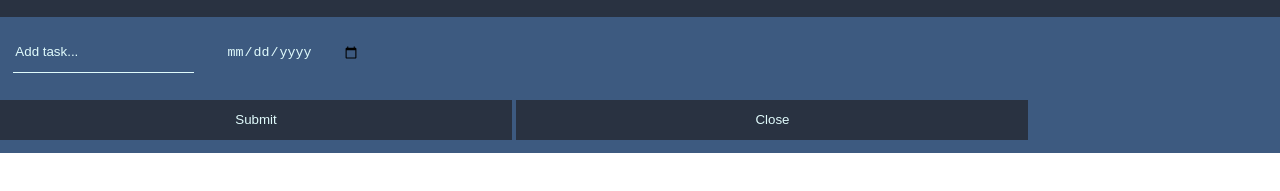
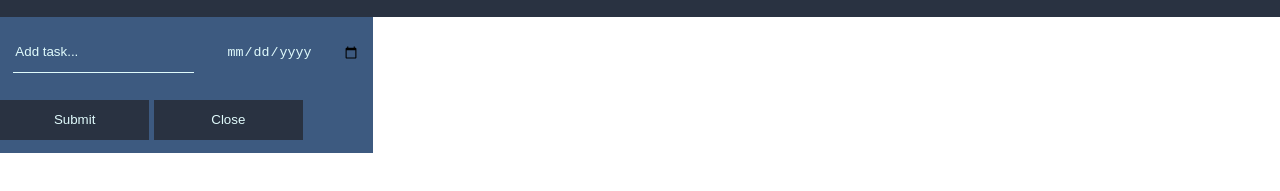
Before and after one commit to SheldonAldridge/To_Do_App_-Vanilla-, a plain HTML site: page index.html in a window 1280 px wide. Shown: the part 147-338 px from the top of the page. Drawn offline with Linux system fonts and the light colour scheme.

Commit message:
Work on Edit task modal

```diff
--- a/index.html
+++ b/index.html
@@ -81,8 +81,7 @@
     </div>
   -->
 
-    </div>
-
+  <section>
     <form id="edit-modal">
       <div class="edit-no-task-input">Please edit the task!</div>
       <input type="text" id="edit-task" name="task" placeholder="Add task..."/>
@@ -95,7 +94,14 @@
         <input type="submit" id="edit-close" value="Close"/>
       </div>
     </form>
+</section>
+
+    </div>
+
+
 
     </main>
+
+
   </body>
 </html>
--- a/resources/css/main.css
+++ b/resources/css/main.css
@@ -61,8 +61,15 @@ body{
     display: flex;
 }
 
+
+
 #modal{
     display: none;
+}
+
+#edit-modal{
+    position: absolute;
+    z-index: 1;
 }
 
 #modal,#edit-modal,input{
@@ -111,6 +118,7 @@ input[type="submit"]{
     display: grid;
     grid-template-columns: auto auto;
     max-width: 100%;
+    margin: 0;
 }
 
 .task-buttons{
```
